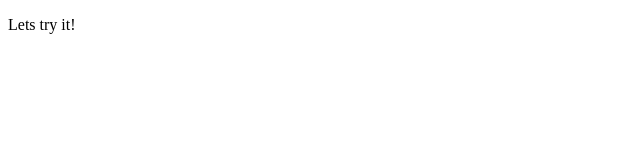
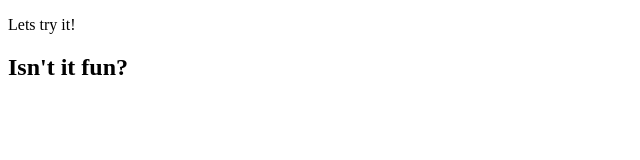
Before and after one commit to danooki/240522-TestGit, a plain HTML site: page index.html in a window 1280 px wide. Shown: the whole page, without its empty margins (0-640 px from the left). Drawn offline with Linux system fonts and the light colour scheme.

Commit message:
Conni - add h2

```diff
--- a/index.html
+++ b/index.html
@@ -1,14 +1,12 @@
 <!DOCTYPE html>
 <html>
-
-<head>
+  <head>
     <meta charset="UTF-8" />
     <title>Test Gi</title>
-</head>
+  </head>
 
-<body>
+  <body>
     <p>Lets try it!</p>
-
-</body>
-
+    <h2>Isn't it fun?</h2>
+  </body>
 </html>
```
